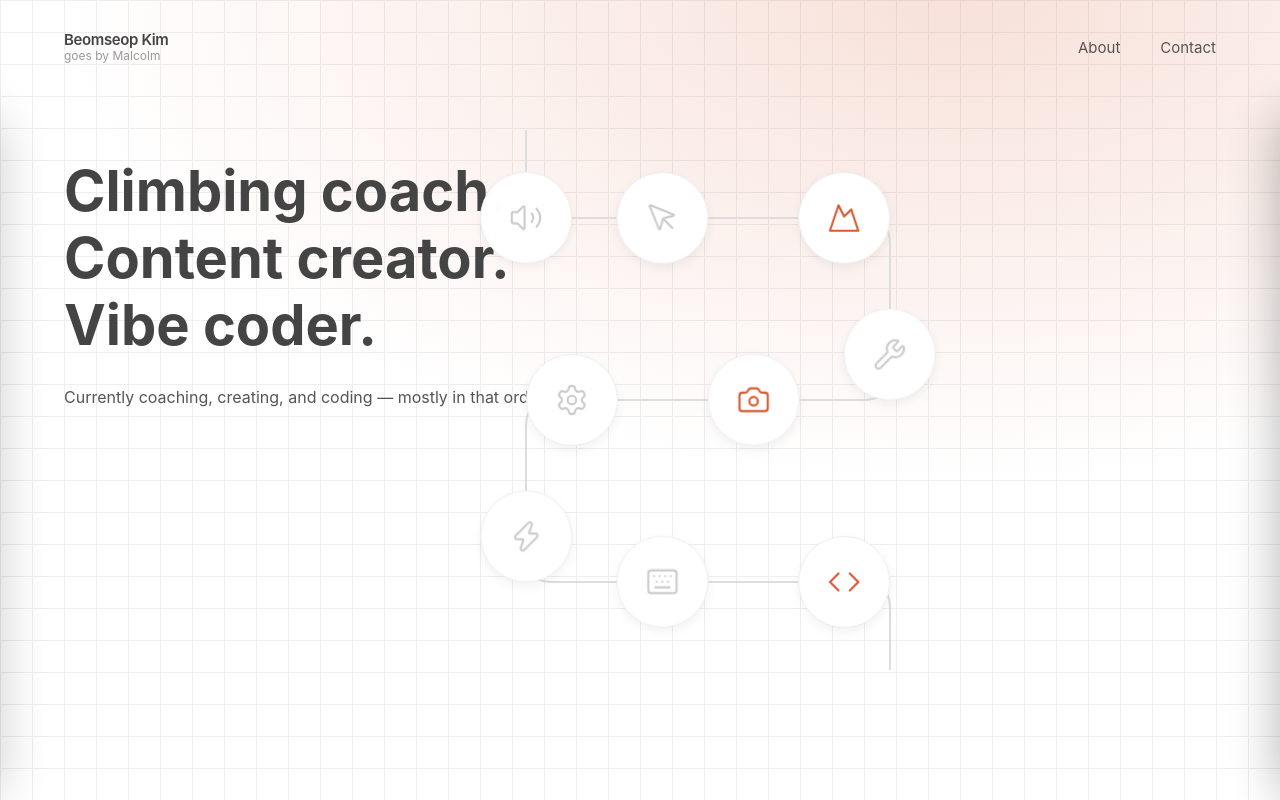
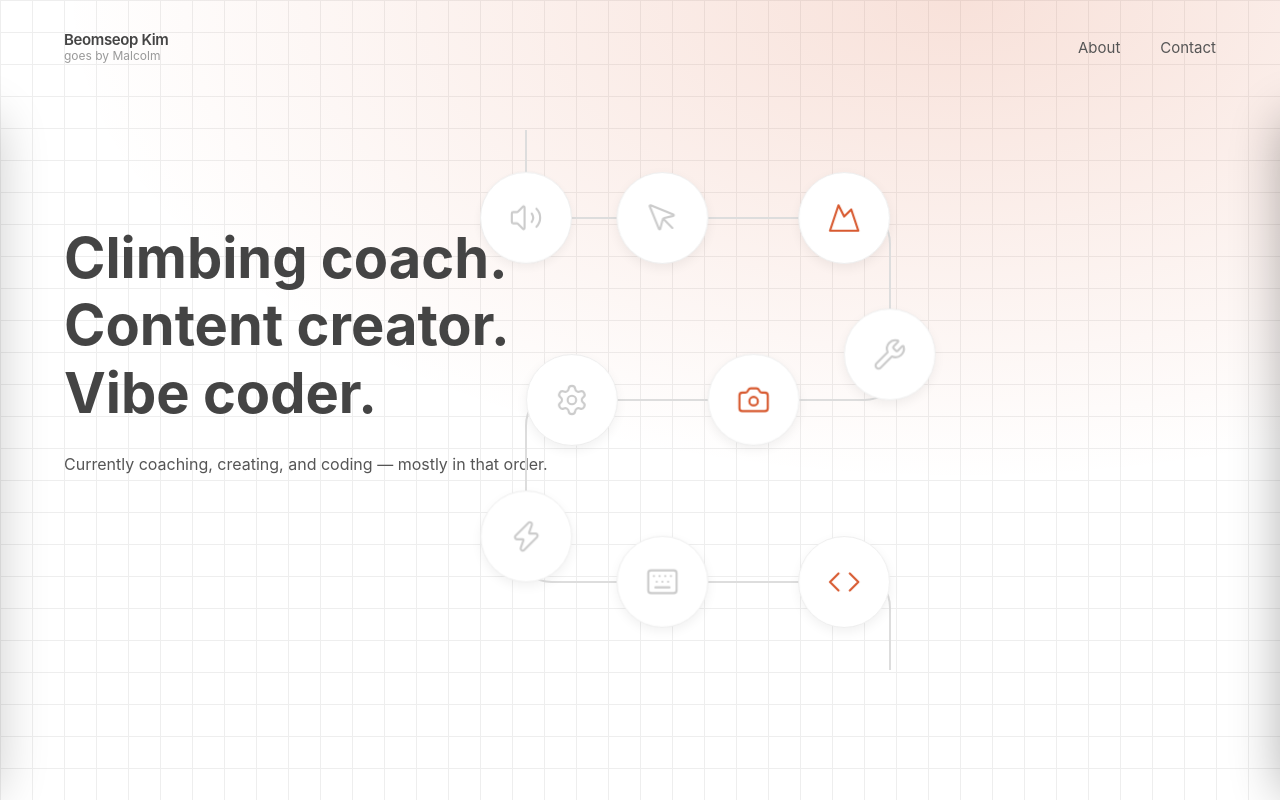
Before and after one commit to kbeomseop/portfolio, a Next.js app: page / in a window 1280 px wide. Built offline with nearby package versions, Linux system fonts and the light colour scheme; a web font is replaced by a local one.

Commit message:
Hero: 헤드라인 블록 한 줄(67.2px) 아래로 이동

```diff
--- a/src/app/page.tsx
+++ b/src/app/page.tsx
@@ -67,7 +67,7 @@ export default function Home() {
 
       {/* Hero headline — left side */}
       <main className="relative z-10 px-16 pt-16 pb-32">
-        <h1 className="text-[56px] font-bold leading-[1.2]">
+        <h1 className="text-[56px] font-bold leading-[1.2]" style={{ marginTop: "calc(56px * 1.2)" }}>
           <Link
             href="/projects/coaching"
             className="block text-[#444] hover:text-[#D85A30] transition-colors cursor-pointer no-underline w-fit"
```
